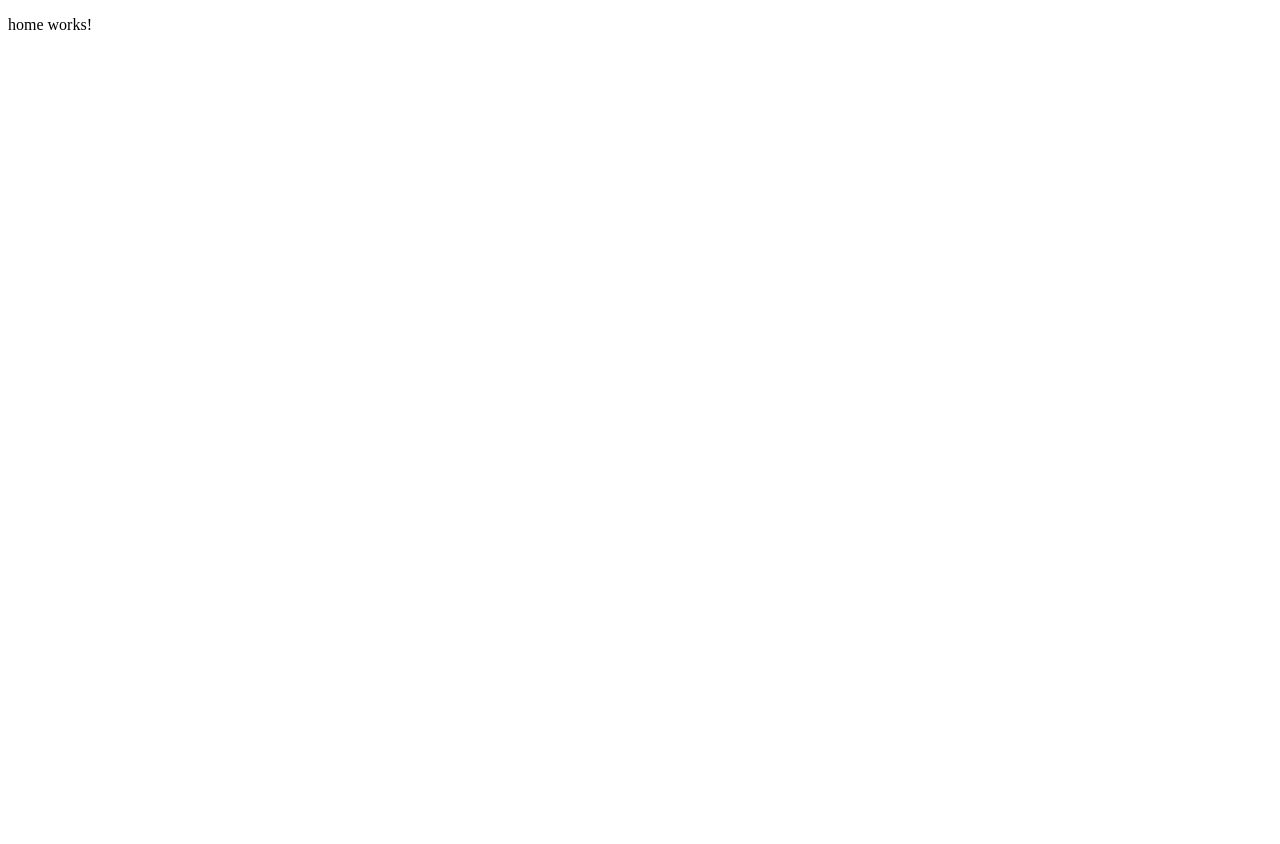
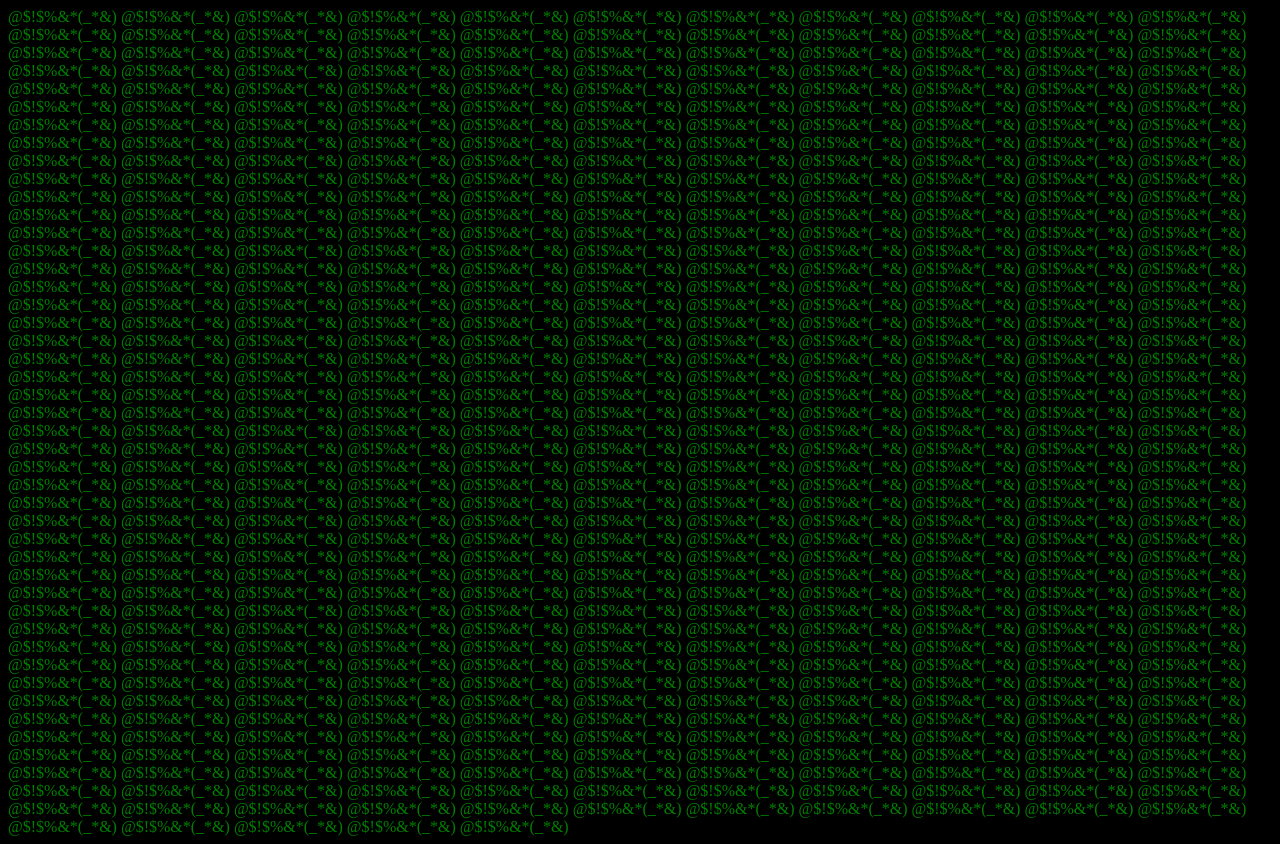
Before and after one commit to FernandoPestillo/ng-sandbox, an Angular app: page / in a window 1280 px wide. Before the commit the page ends 800 px from the top, so only its background shows below. Built offline with nearby package versions, Linux system fonts and the light colour scheme.

Commit message:
Estilozando Home

```diff
--- a/src/app/pages/home/home.html
+++ b/src/app/pages/home/home.html
@@ -1 +1 @@
-<p>home works!</p>
+@for (item of items; track $index) { @$!$%&*(_*&) }
--- a/src/app/pages/home/home.ts
+++ b/src/app/pages/home/home.ts
@@ -1,4 +1,4 @@
-import { Component } from '@angular/core';
+import { Component, OnInit } from '@angular/core';
 
 @Component({
   selector: 'app-home',
@@ -6,6 +6,13 @@
   templateUrl: './home.html',
   styleUrl: './home.scss',
 })
-export class Home {
+export class Home implements OnInit {
+  items: number[] = [];
+  counter = 0;
 
+  ngOnInit(): void {
+    setInterval(() => {
+      this.items.push(this.counter++);
+    }, 10);
+  }
 }
--- a/src/styles.scss
+++ b/src/styles.scss
@@ -1 +1,4 @@
-/* You can add global styles to this file, and also import other style files */
+html {
+  background: black;
+  color: green;
+}
```
